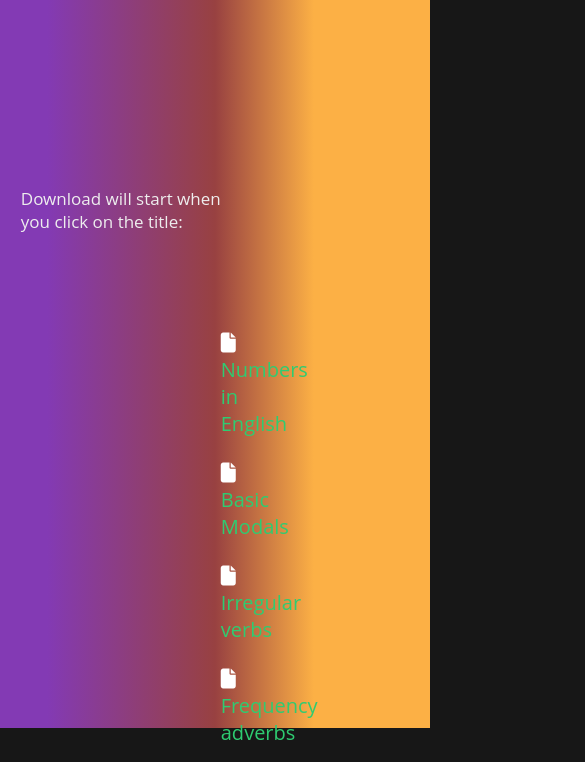
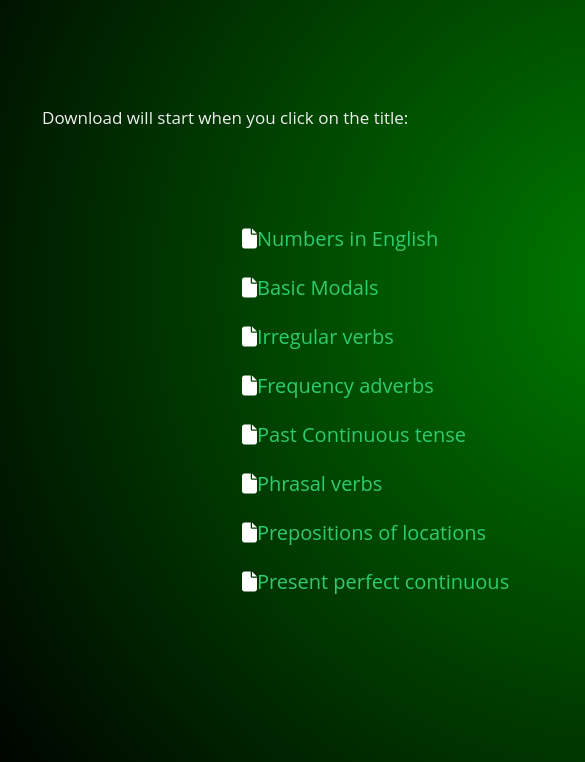
Before and after one commit to erimustafa/ydd, a plain HTML site: page services.html in a window 390 px wide. Shown: the part 272-1034 px from the top of the page, 585 px wide, since content can reach past the window. Drawn offline with Linux system fonts and the light colour scheme.

Commit message:
css
scss

```diff
--- a/style.css
+++ b/style.css
@@ -14,8 +14,8 @@
 .hero{
     width: 100%;
     height: 100%;
-    background: rgb(131,58,180);
-background: linear-gradient(90deg, rgba(131,58,180,1) 11%, rgba(152,65,65,1) 50%, rgba(252,176,69,1) 73%);
+    background: rgb(0,124,0);
+background: radial-gradient(circle, rgba(0,124,0,1) 0%, rgba(0,0,0,1) 97%);
     /*background: url(moon.png);
     background-size: cover;
     background-position: center;*/
@@ -338,8 +338,7 @@ button:hover {
 
 
     .hero{
-       max-width: 430px;
-       max-height: 1000px;
+
       /* background-position: center left;
        background-size: auto;*/
 
```
